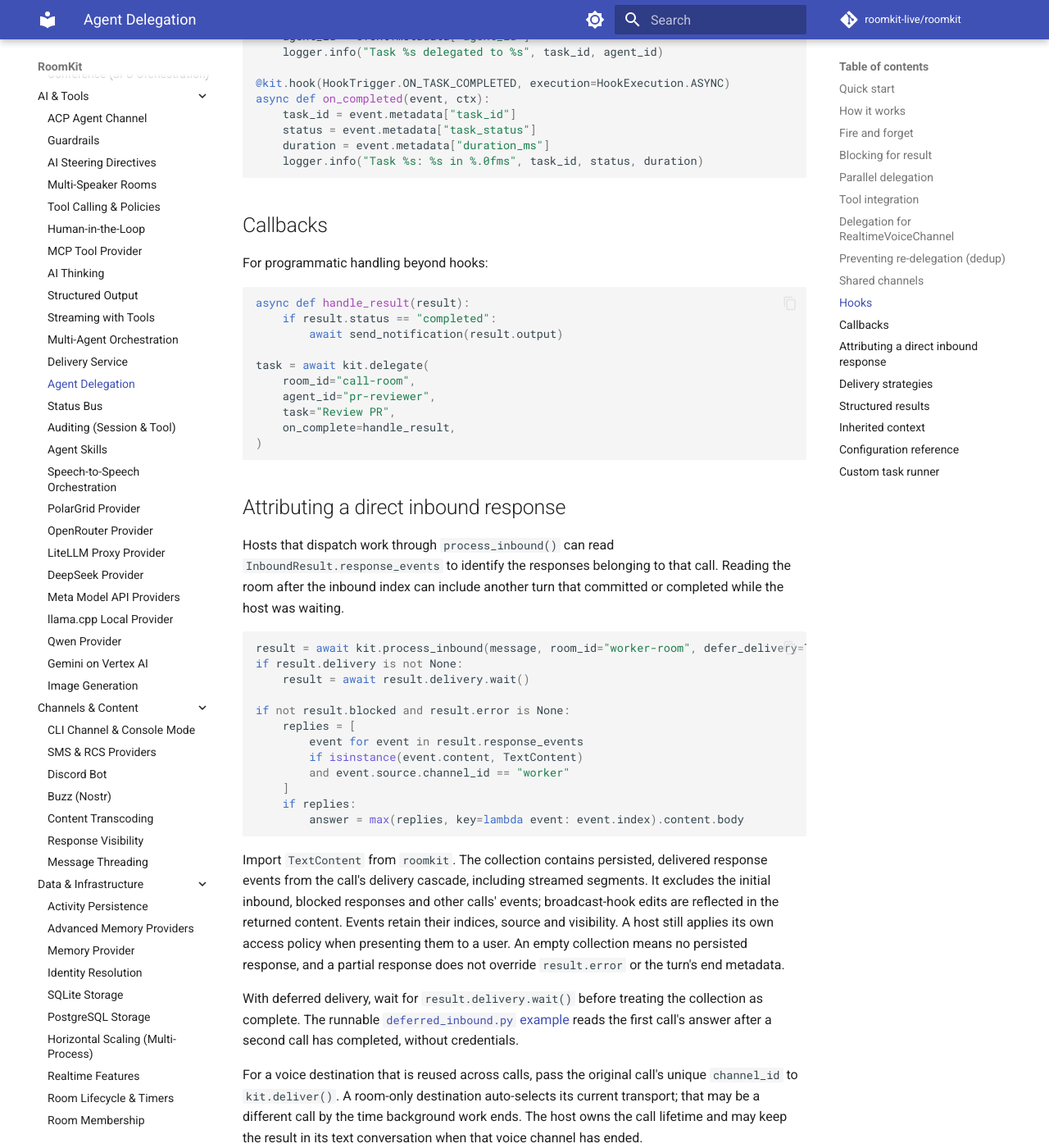
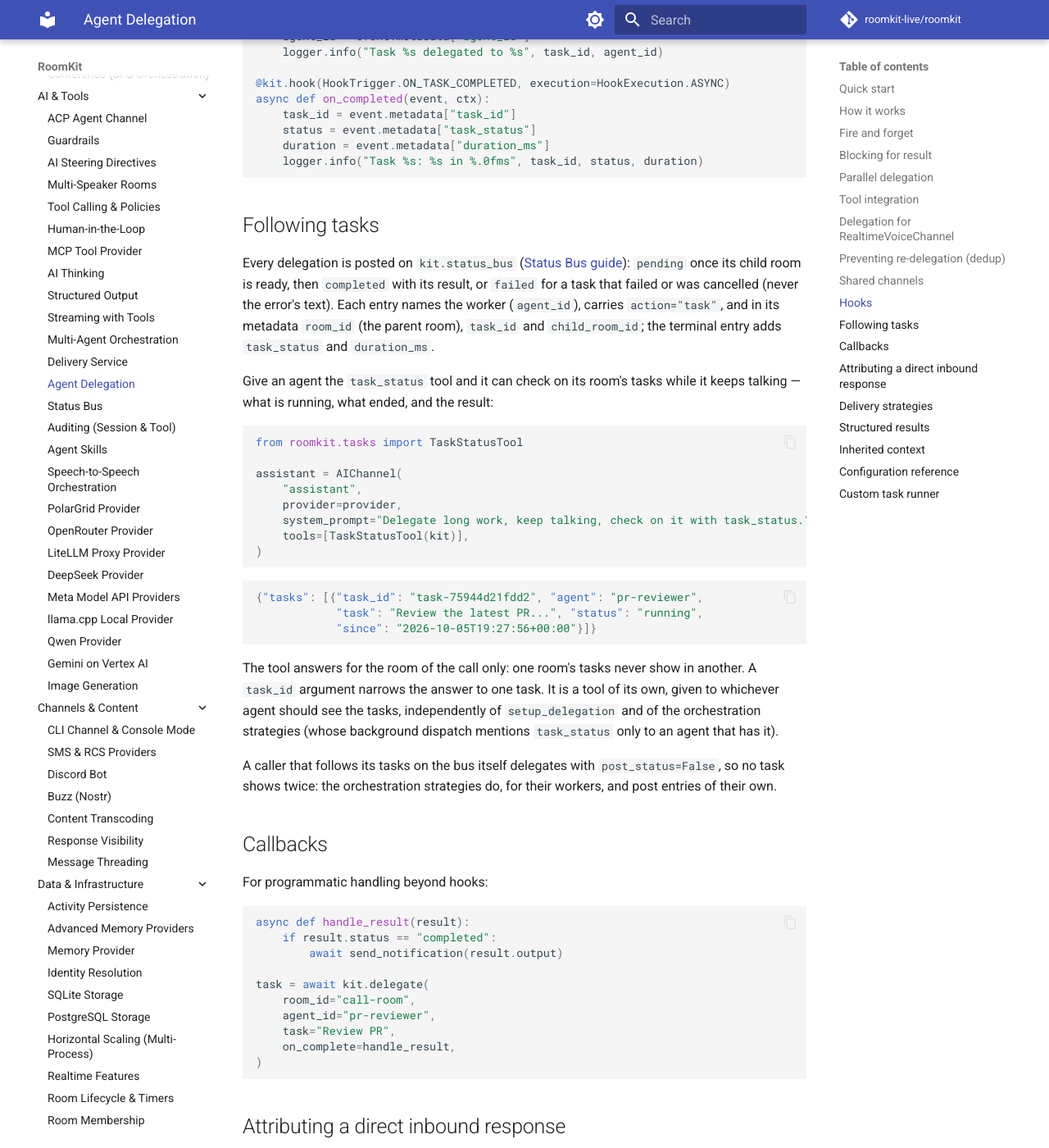
Before and after one commit to roomkit-live/roomkit-docs, an MkDocs documentation site: the page built from docs/guides/agent-delegation.md, in a window 1280 px wide and 1400 px high, scrolled down 5932 px. Shown: the whole window at 82% size. Built offline with MkDocs 1.6.1 and Material for MkDocs 9.7.7, drawn with Linux system fonts in a browser that asks for light colours; comment, search, counter and statistics services are not loaded; some of the changed text lies outside the part shown.

Commit message:
docs(tasks): following delegated tasks on the status bus, the task_status tool, and the hand-back's task metadata (RMK-537, RMK-538, RMK-539)

````diff
--- a/docs/guides/agent-delegation.md
+++ b/docs/guides/agent-delegation.md
@@ -264,6 +264,45 @@ async def on_completed(event, ctx):
     logger.info("Task %s: %s in %.0fms", task_id, status, duration)
 ```
 
+## Following tasks
+
+Every delegation is posted on `kit.status_bus` ([Status Bus guide](status-bus.md)):
+`pending` once its child room is ready, then `completed` with its result, or
+`failed` for a task that failed or was cancelled (never the error's text). Each
+entry names the worker (`agent_id`), carries `action="task"`, and in its metadata
+`room_id` (the parent room), `task_id` and `child_room_id`; the terminal entry
+adds `task_status` and `duration_ms`.
+
+Give an agent the `task_status` tool and it can check on its room's tasks while
+it keeps talking — what is running, what ended, and the result:
+
+```python
+from roomkit.tasks import TaskStatusTool
+
+assistant = AIChannel(
+    "assistant",
+    provider=provider,
+    system_prompt="Delegate long work, keep talking, check on it with task_status.",
+    tools=[TaskStatusTool(kit)],
+)
+```
+
+```json
+{"tasks": [{"task_id": "task-75944d21fdd2", "agent": "pr-reviewer",
+            "task": "Review the latest PR...", "status": "running",
+            "since": "2026-10-05T19:27:56+00:00"}]}
+```
+
+The tool answers for the room of the call only: one room's tasks never show in
+another. A `task_id` argument narrows the answer to one task. It is a tool of
+its own, given to whichever agent should see the tasks, independently of
+`setup_delegation` and of the orchestration strategies (whose background
+dispatch mentions `task_status` only to an agent that has it).
+
+A caller that follows its tasks on the bus itself delegates with
+`post_status=False`, so no task shows twice: the orchestration strategies do,
+for their workers, and post entries of their own.
+
 ## Callbacks
 
 For programmatic handling beyond hooks:
@@ -327,7 +366,10 @@ when that voice channel has ended.
 A background task's result is handed back with
 `kit.deliver(..., instruction=True)` ([Delivery guide](delivery.md#delivering-an-instruction)),
 so the kit's delivery strategy decides when it arrives, and the delivery hooks
-see it and can refuse it:
+see it and can refuse it. The hand-back names its task: its metadata carries
+`task_id`, `agent_id` (the worker) and `task_status`, on the delivery hooks'
+event and on the instruction a `BEFORE_BROADCAST` hook sees, so a hook tells a
+task's result from any other instruction without reading its text:
 
 ```python
 from roomkit import EventType, HookResult, HookTrigger, RoomKit, WaitForIdle
@@ -339,6 +381,12 @@ kit = RoomKit(delivery_strategy=WaitForIdle())
 async def quiet_hours(event, ctx):
     if event.type == EventType.INSTRUCTION and is_night():
         return HookResult.block("quiet hours")
+    return HookResult.allow()
+
+@kit.hook(HookTrigger.BEFORE_BROADCAST, event_types={EventType.INSTRUCTION})
+async def task_results(event, ctx):
+    if "task_id" in event.metadata:
+        logger.info("Result of %s (%s)", event.metadata["task_id"], event.metadata["task_status"])
     return HookResult.allow()
 ```
 
````
Also changed, not shown: docs/api/delegation.md (+6 -0 lines), docs/features.md (+1 -0 lines), docs/guides/status-bus.md (+17 -0 lines).
